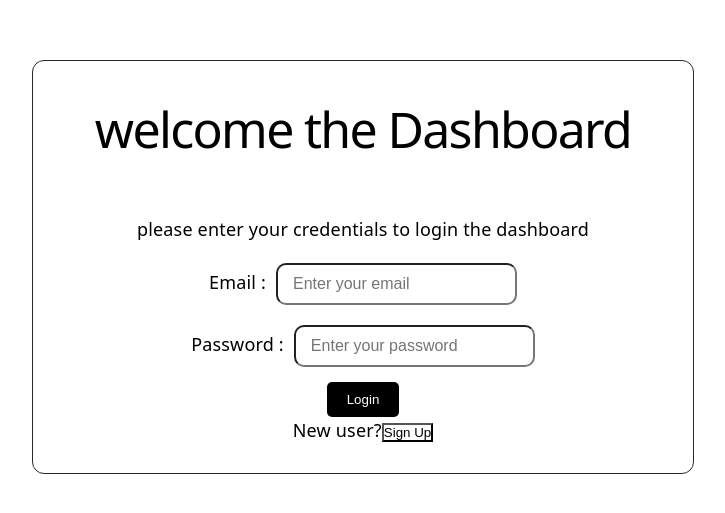
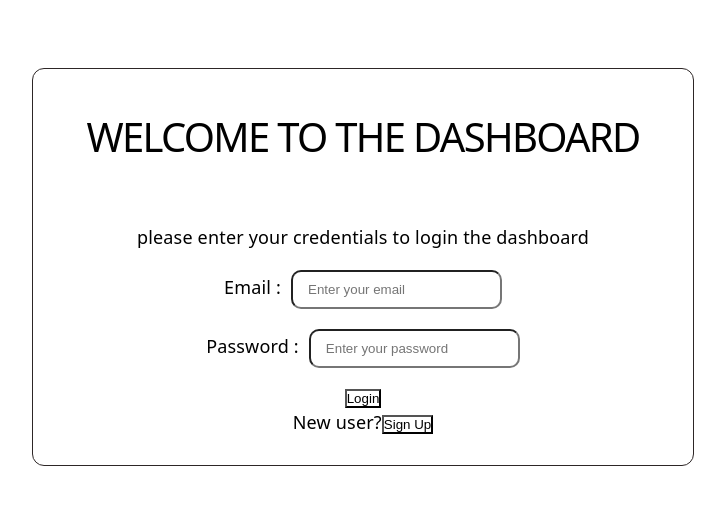
Before and after one commit to Avijeet-jha/Ticket-Tracker, a React (Vite) app: page / in a window 1280 px wide. Shown: the part 133-646 px from the top of the page, without its empty margins (277-1002 px from the left). Built offline with nearby package versions, Linux system fonts and the light colour scheme.

Commit message:
modified:   src/pages/login.css     modified:   src/pages/login.jsx

```diff
--- a/src/pages/login.css
+++ b/src/pages/login.css
@@ -24,12 +24,17 @@
 
 .login-card h1 {
     white-space: nowrap;
-    font-size: 50px;
+    font-size: 40px;
     color: #000000;
     height: 70px;
-    text-align: center;
     margin: 20px;
     padding: 5px;
+    text-transform: uppercase;
+    display: flex;
+    justify-content: center;
+    text-align: center;
+    text-wrap: nowrap;
+
 }
 
 .login-card p {
--- a/src/pages/login.jsx
+++ b/src/pages/login.jsx
@@ -4,20 +4,29 @@ const Login = () => {
     return (
         <div className="login-page">
             <div className="login-card">
-                <h1>welcome the Dashboard</h1>
+                <h1>Welcome To The Dashboard</h1>
                 <p>please enter your credentials to login the dashboard</p>
 
                 <form>
                     <div className="form-group">
                         <label>Email :</label>
-                        <input type="email" placeholder="Enter your email" className="login-input" />
+                        <input
+                            type="email"
+                            placeholder="Enter your email"
+                        />
                     </div>
+
                     <div className="form-group">
                         <label>Password :</label>
-                        <input type="password" placeholder="Enter your password" className="login-input" />
+                        <input
+                            type="password"
+                            placeholder="Enter your password"
+                        />
                     </div>
 
-                    <button type="submit" className="btn">Login</button>
+                    <button type="submit" className="login-btn">
+                        Login
+                    </button>
 
                     <div className="signup-section">
                         <span>New user?</span>
```
